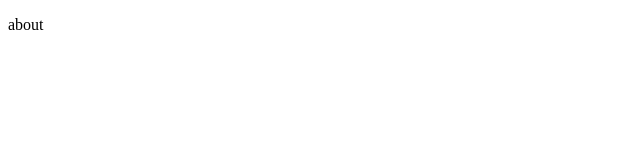
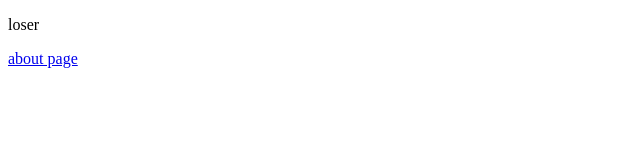
Before and after one commit to noellerobert/practice.github.io, a plain HTML site: page about.html in a window 1280 px wide. Shown: the full height of the page, 0-640 px from the left. Drawn offline with Linux system fonts and the light colour scheme.

Commit message:
Update about.html

```diff
--- a/about.html
+++ b/about.html
@@ -3,6 +3,7 @@
  <head>
  </head>
  <body>
-   <p> about </p>
+   <p>loser</p>
+   <a href ="about.html">about page</a>
  </body>
 </html>
```
